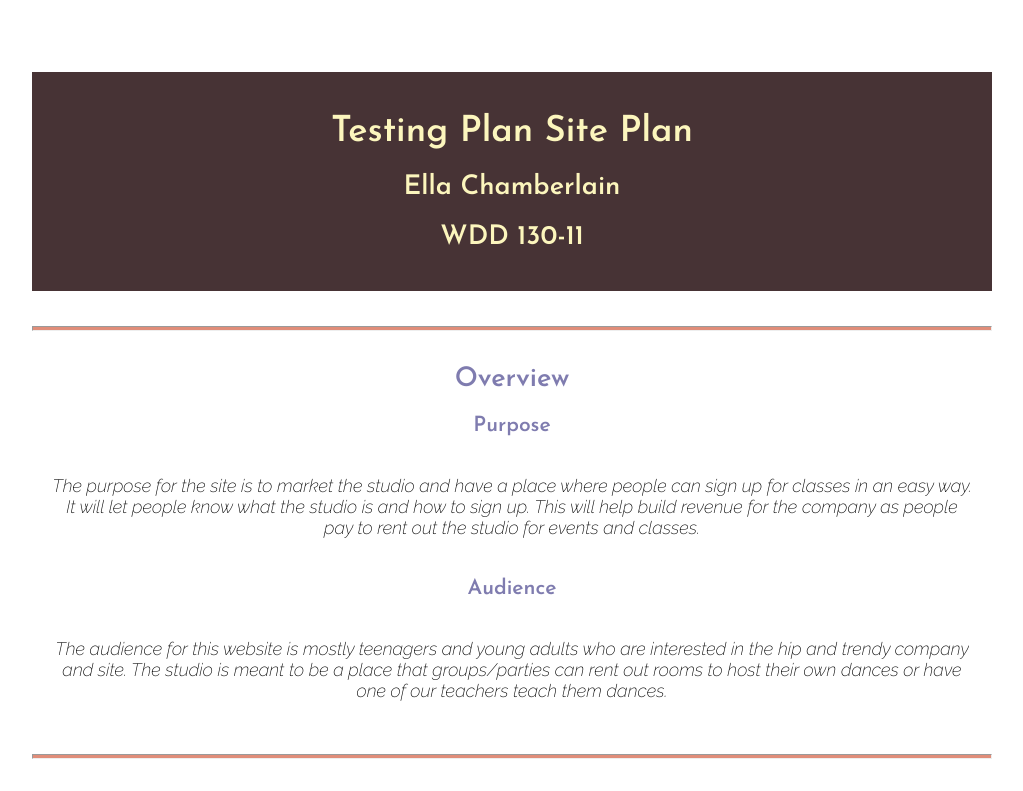
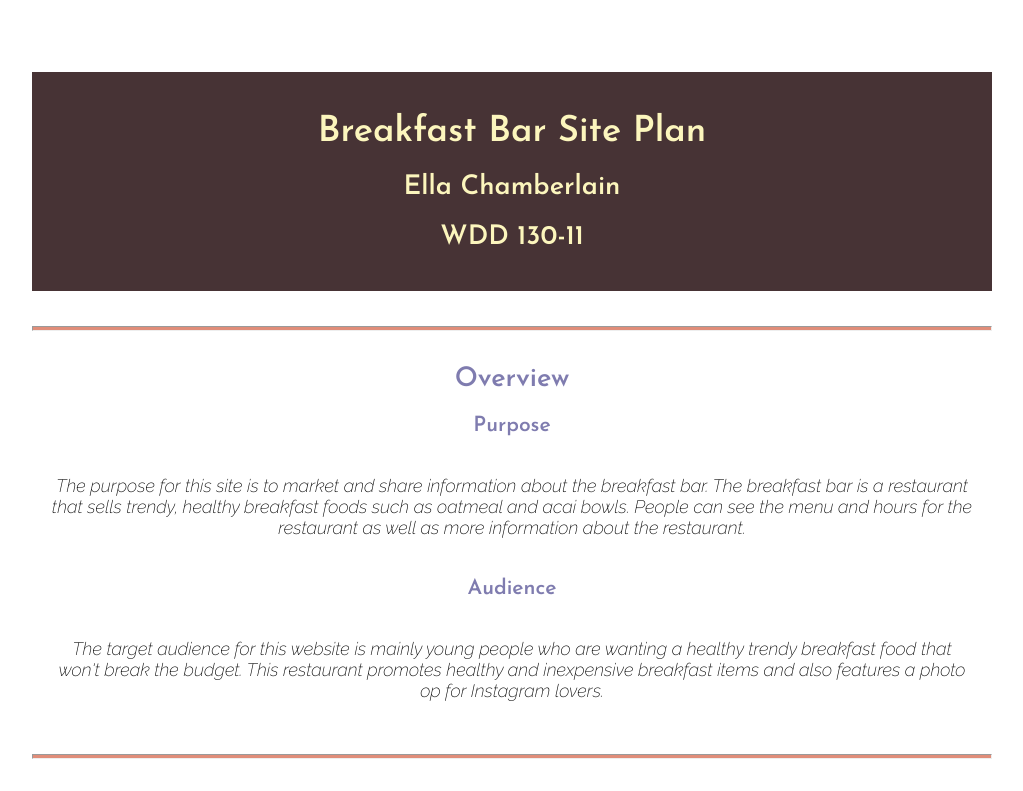
Before and after one commit to ellachamb/wdd130, a plain HTML site: page wwr/site-plan-rafting.html in a window 1280 px wide. Shown: the top 791 px of the page, without its empty margins (128-1151 px from the left). Drawn offline with Linux system fonts and the light colour scheme.

Commit message:
Changed the header and purpose.

```diff
--- a/wwr/site-plan-rafting.html
+++ b/wwr/site-plan-rafting.html
@@ -10,7 +10,7 @@
 
 <body>
   <header>
-    <h1>Testing Plan Site Plan</h1>
+    <h1>Breakfast Bar Site Plan</h1>
     <h2>Ella Chamberlain</h2>
     <h2>WDD 130-11</h2>
     <!-- In the header above, add the name of your site, your name and class number. For example if you are in section 3 you would put WDD 130-03 -->
@@ -20,16 +20,17 @@
     <hr />
     <h2>Overview</h2>
     <h3>Purpose</h3>
-    <p>The purpose for the site is to market the studio and have a place where people can sign up for classes
-        in an easy way. It will let people know what the studio is and how to sign up. This will help build revenue
-        for the company as people pay to rent out the studio for events and classes.
+    <p>The purpose for this site is to market and share information about the breakfast bar.
+      The breakfast bar is a restaurant that sells trendy, healthy breakfast foods such as
+      oatmeal and acai bowls. People can see the menu and hours for the restaurant as well as more
+       information about the restaurant.
     </p>
     <!-- change this -->
 
     <h3>Audience</h3>
-    <p>The audience for this website is mostly teenagers and young adults who are interested
-        in the hip and trendy company and site. The studio is meant to be a place that groups/parties
-        can rent out rooms to host their own dances or have one of our teachers teach them dances.
+    <p>The target audience for this website is mainly young people who are wanting a healthy
+      trendy breakfast food that won't break the budget. This restaurant promotes healthy and inexpensive breakfast items
+      and also features a photo op for Instagram lovers.
     </p>
     <!-- change this -->
 
```
